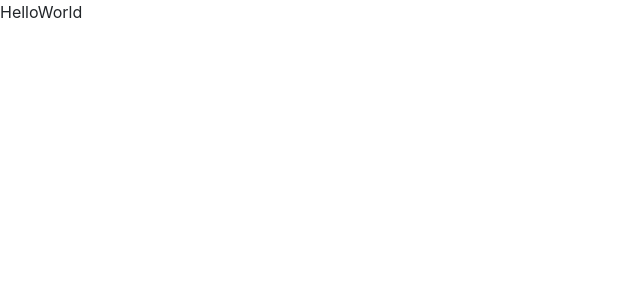
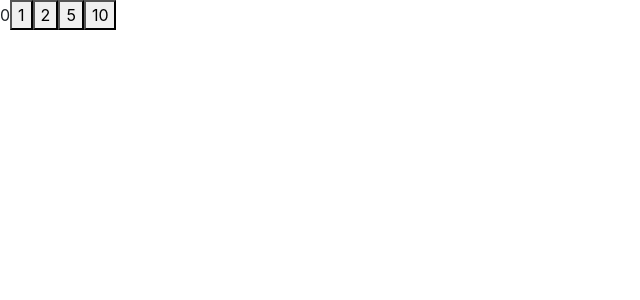
Before and after one commit to Pollyts/VendingMashine, a React (Create React App) app in the folder VendingMashine/ClientApp/: page / in a window 1280 px wide. Shown: the top 300 px of the page, without its empty margins (0-640 px from the left). Built offline with nearby package versions, Linux system fonts and the light colour scheme.

Commit message:
Added counter in UserPage

```diff
--- a/VendingMashine/ClientApp/src/components/AdminView.jsx
+++ b/VendingMashine/ClientApp/src/components/AdminView.jsx
@@ -1,6 +1,13 @@
 import React, { Component } from 'react';
 
 export class AdminView extends Component {
+
+    constructor(props) {
+        super(props);
+        this.state = { search: "", folders: null, elements: null, breadCrumbs: null };
+        this.handleClick = this.handleClick.bind(this);
+        this.Search = this.Search.bind(this);
+    }
     render() {
         const prodId = this.props.match.params.key;
         return (
--- a/VendingMashine/ClientApp/src/components/UserView.jsx
+++ b/VendingMashine/ClientApp/src/components/UserView.jsx
@@ -1,10 +1,31 @@
 import React, { Component } from 'react';
 
 export class UserView extends Component {
+
+    constructor(props) {
+        super(props);
+        this.AddCoin = this.AddCoin.bind(this);
+        this.state = { count:0 };
+    }
+    AddCoin = coin => e => {
+        this.setState({ count: this.state.count + coin })
+    };
     render() {
         return (
             <div>
-                HelloWorld
+                {this.state.count}
+                <button onClick={this.AddCoin(1)}>
+                    1
+        </button>
+                <button onClick={this.AddCoin(2)}>
+                    2
+        </button>
+                <button onClick={this.AddCoin(5)}>
+                    5
+        </button>
+                <button onClick={this.AddCoin(10)}>
+                    10
+        </button>
             </div>
         );
     }
```
